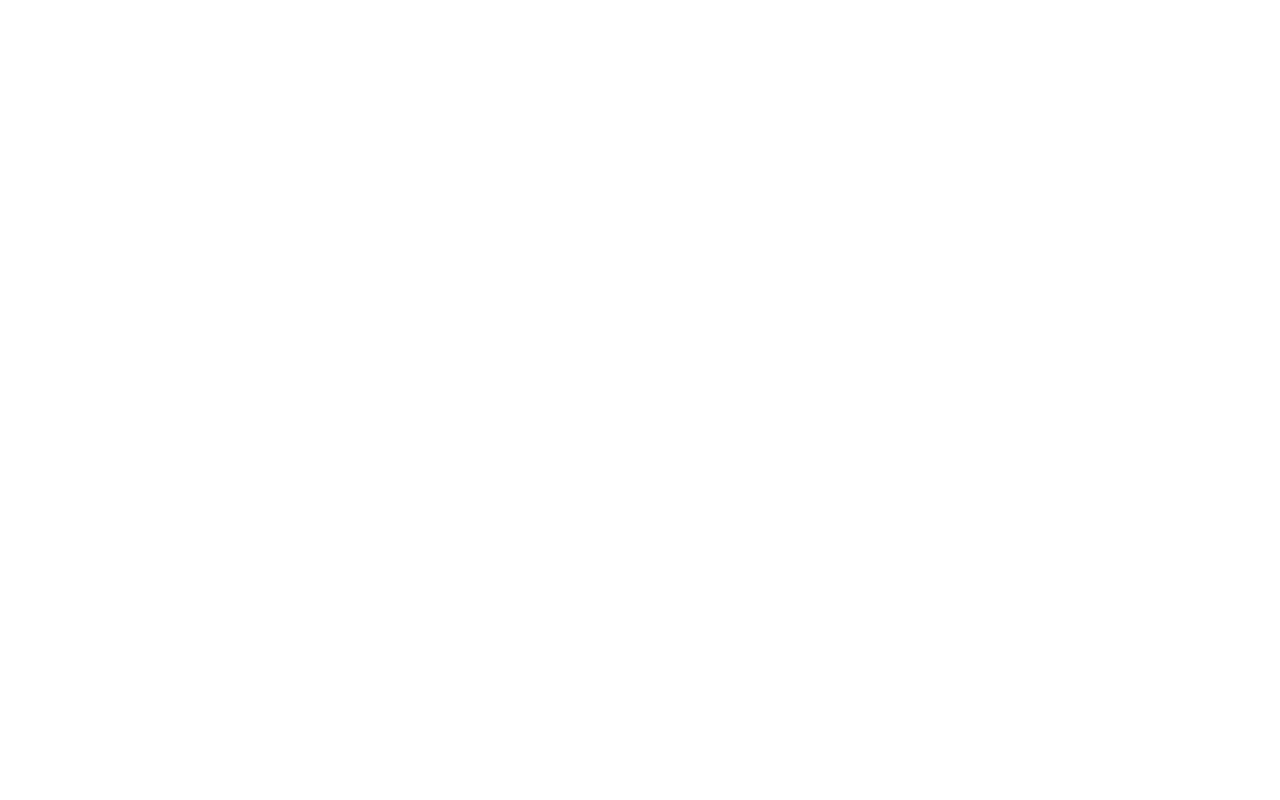
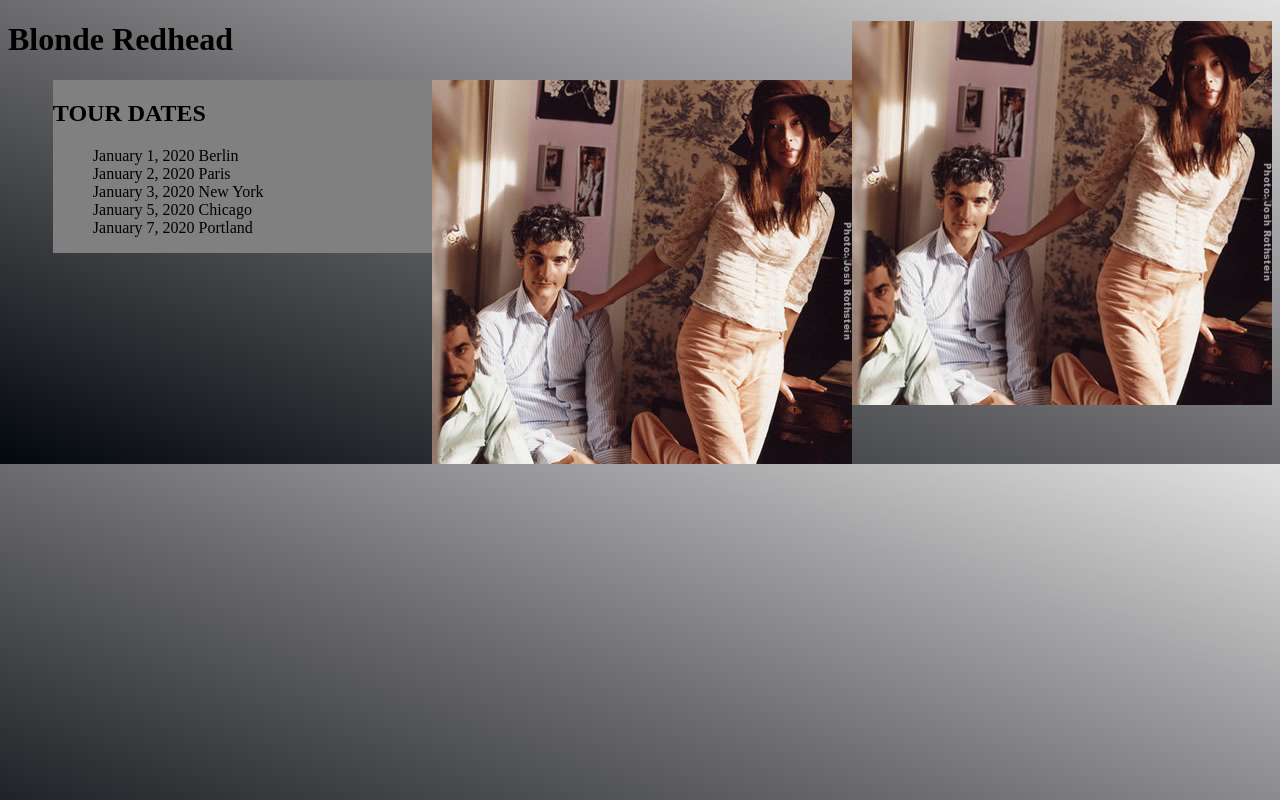
Before and after one commit to KeturahDev/band, a plain HTML site: page index.html in a window 1280 px wide. Drawn offline with Linux system fonts and the light colour scheme.

Commit message:
add right floating img and sidebar

```diff
--- a/css/styles.css
+++ b/css/styles.css
@@ -0,0 +1,15 @@
+body{
+  background-image: linear-gradient(to right top, #02070e, #37393c, #6c6c6f, #a5a5a7, #e2e2e2);
+}
+
+img{
+  float: right;
+}
+.sidebar{
+  width: 30%;
+  float: right;
+  background-color: grey;
+}
+li{
+  list-style-type: none;
+}
--- a/index.html
+++ b/index.html
@@ -8,6 +8,18 @@
   <title>Blonde Redhead</title>
 </head>
 <body>
-
+  <h1>Blonde <img src="img/blonder1.jpg" alt="">Redhead </h1>
+  <img src="img/blonder1.jpg" alt="">
+  <p></p>
+  <div class="sidebar">
+    <h2>TOUR DATES</h2>
+    <ul>
+      <li>January 1, 2020 Berlin</li>
+      <li>January 2, 2020 Paris</li>
+      <li>January 3, 2020 New York</li>
+      <li>January 5, 2020 Chicago</li>
+      <li>January 7, 2020 Portland</li>
+    </ul>
+  </div>
 </body>
 </html>
```
Also changed, not shown: img/blonder1.jpg (added), img/math.jpg (added).
